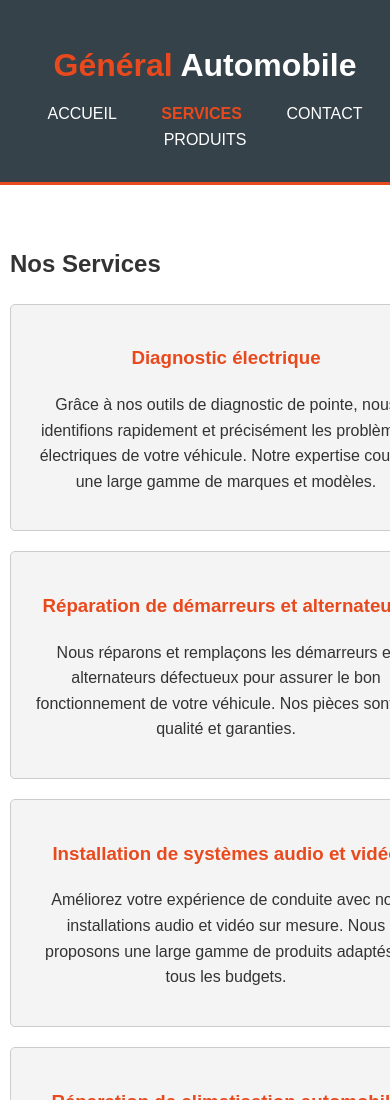
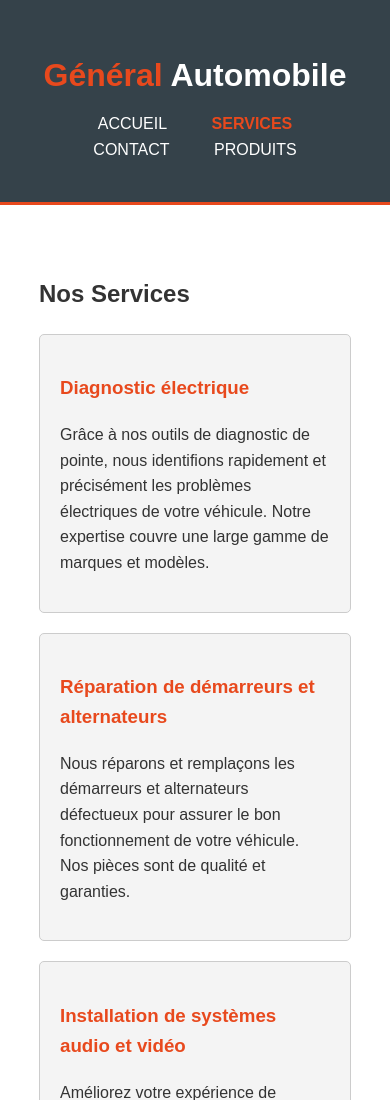
Before and after one commit to PapaAmad/reparation-voitures, a website: page public/Services.html in a window 390 px wide. Shown: the top 1100 px of the page. Drawn offline with Linux system fonts and the light colour scheme.

Commit message:
test service

```diff
--- a/public/Services.html
+++ b/public/Services.html
@@ -82,11 +82,11 @@
     background-color: #e8491d;
     text-align: center;
   }
-  @media(max-width: 768px) {
+  @media (max-width: 768px) {
   header #branding,
   header nav,
   header nav li,
-            .service {
+  #boxes .box {
     float: none;
     text-align: center;
     width: 100%;
@@ -96,10 +96,10 @@
   }
   #showcase h1 {
     margin-top: 40px;
+    font-size: 35px;
   }
-            .container {
-                width: 100%;
-                padding: 10px;
+  #showcase p {
+    font-size: 18px;
   }
 }
 </style>
```
Lines whose indentation alone changed are shown as unchanged.
